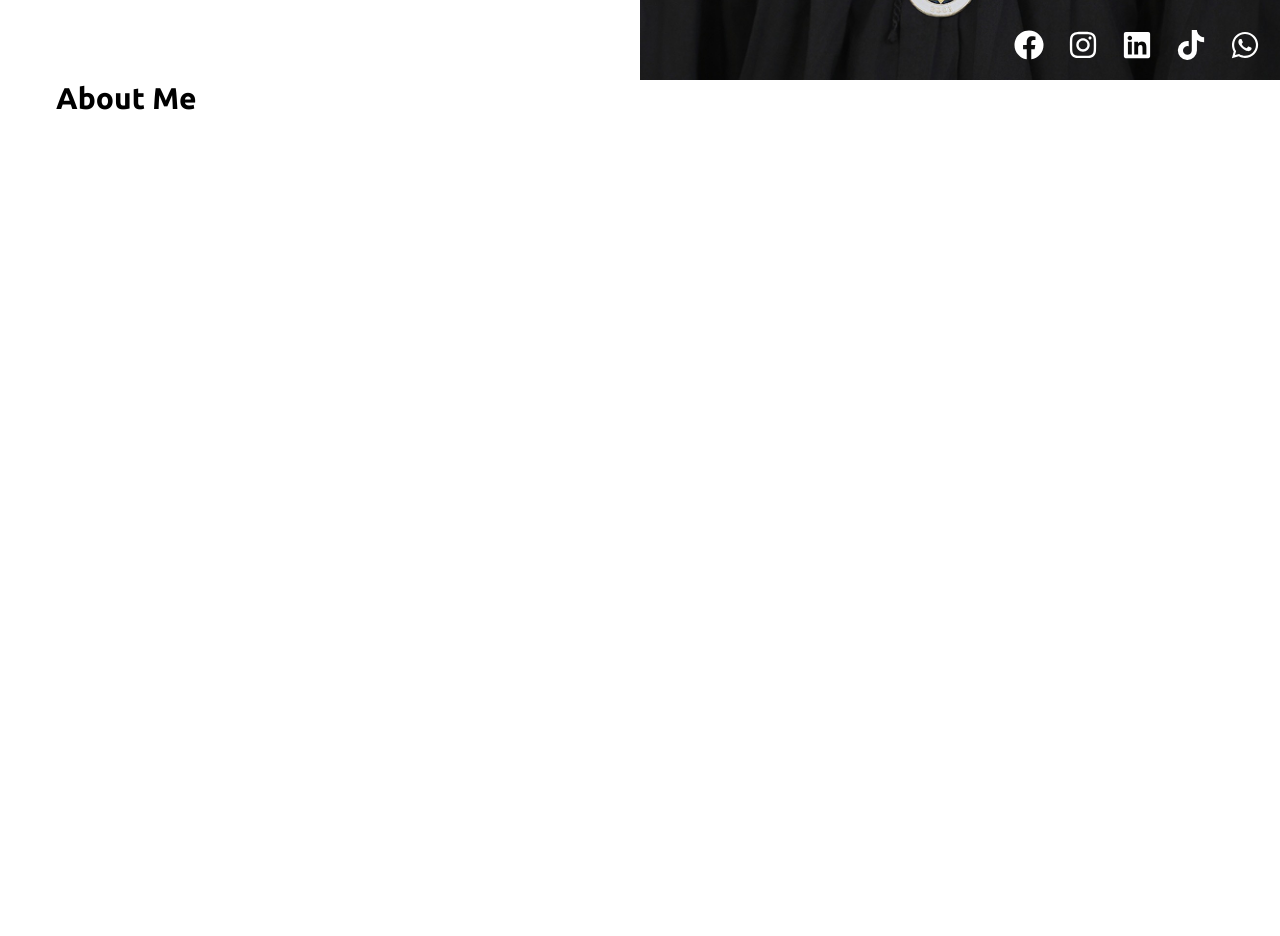
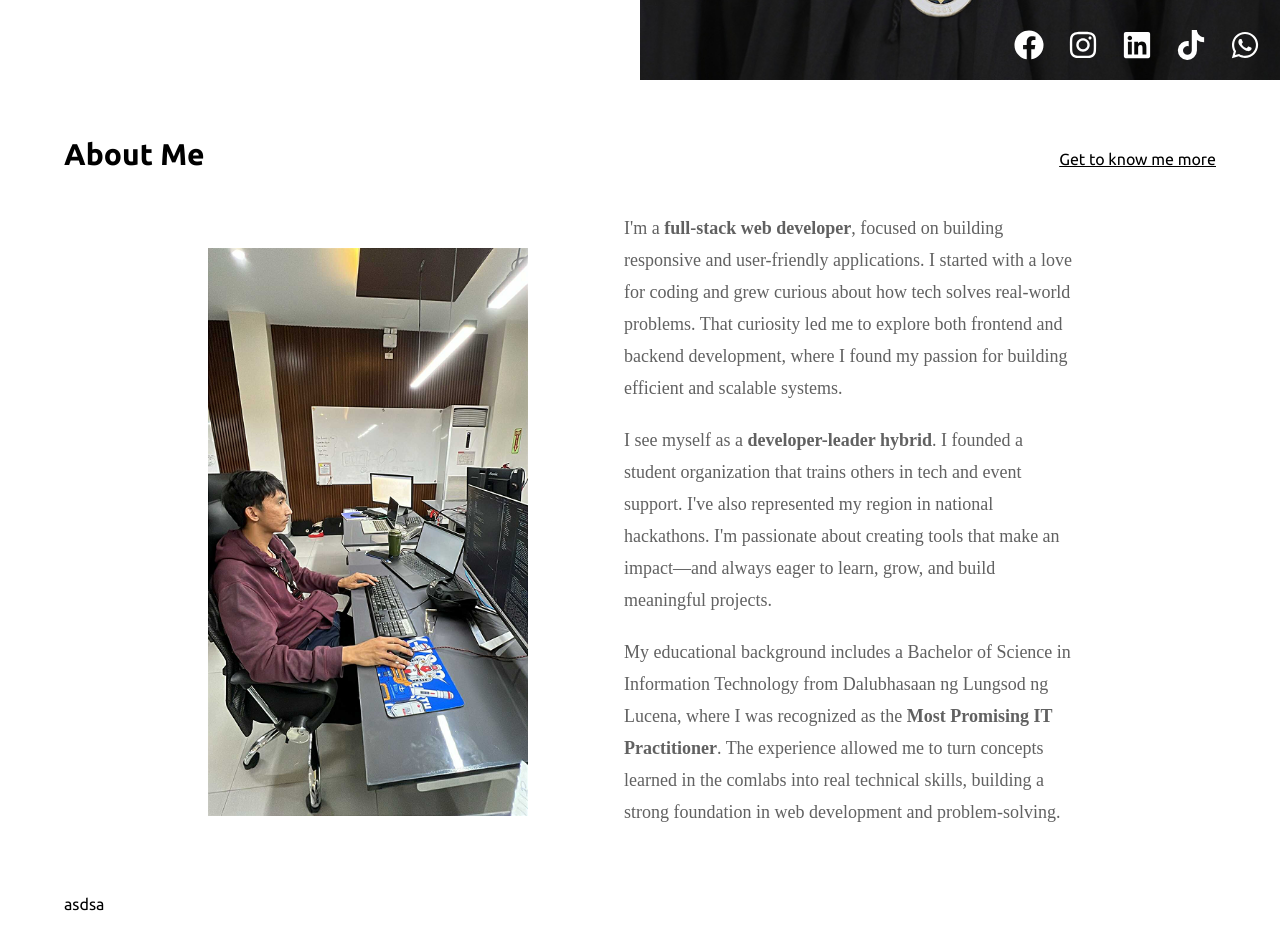
Before and after one commit to gemrey13/gemrey13.github.io, a React (Vite) app: page / in a window 1280 px wide. Shown: the part 720-1656 px from the top of the page. Before the commit the page ends 836 px from the top, so only its background shows below. Built offline with nearby package versions, Linux system fonts and the light colour scheme; a web font is replaced by a local one.

Commit message:
Refactor code structure for improved readability and maintainability

```diff
--- a/src/components/sections/AboutMeSection.tsx
+++ b/src/components/sections/AboutMeSection.tsx
@@ -1,9 +1,51 @@
 import Title from "../ui/Title";
+import CodingPic from "../../assets/photos/Gem Coding.png";
 
 const AboutMeSection = () => {
   return (
-    <section>
-      <Title header="About Me" />
+    <section className="mt-14 h-screen">
+      <Title
+        header="About Me"
+        linkTitle="Get to know me more"
+        internalLink="asdas"
+      />
+      <div className="font-droid text-secondary my-6 flex flex-col-reverse md:mx-4 md:my-10 md:flex-row justify-center items-center md:space-x-24">
+          <img
+            src={CodingPic}
+            alt="Gem Coding in a desktop environment"
+            className="h-auto w-80"
+          />
+        <article className="flex flex-col space-y-5 md:w-[40%] md:text-lg/8">
+          <p>
+            I'm a <span className="font-bold">full-stack web developer</span>,
+            focused on building responsive and user-friendly applications. I
+            started with a love for coding and grew curious about how tech
+            solves real-world problems. That curiosity led me to explore both
+            frontend and backend development, where I found my passion for
+            building efficient and scalable systems.
+          </p>
+
+          <p>
+            I see myself as a{" "}
+            <span className="font-bold">developer-leader hybrid</span>. I
+            founded a student organization that trains others in tech and event
+            support. I've also represented my region in national hackathons. I'm
+            passionate about creating tools that make an impact—and always eager
+            to learn, grow, and build meaningful projects.
+          </p>
+
+          <p className="mb-6">
+            My educational background includes a Bachelor of Science in
+            Information Technology from Dalubhasaan ng Lungsod ng Lucena, where
+            I was recognized as the{" "}
+            <span className="font-bold">Most Promising IT Practitioner</span>.
+            The experience allowed me to turn concepts learned in the comlabs
+            into real technical skills, building a strong foundation in web
+            development and problem-solving.
+          </p>
+        </article>
+      </div>
+      asdsa
     </section>
   );
 };
--- a/src/components/sections/HeroSection.tsx
+++ b/src/components/sections/HeroSection.tsx
@@ -59,9 +59,9 @@ const HeroSection = () => {
   }, [index, setIndex]);
 
   return (
-    <section className="grid h-screen md:mt-0 md:grid-cols-2">
+    <section className="grid mt-4 h-[80%] md:mt-0 md:grid-cols-2">
       {/* Text Section */}
-      <div className="mx-5 flex flex-col justify-center space-y-6 md:mx-14">
+      <div className="mx-5 my-8 flex flex-col justify-center space-y-6 md:mx-16">
         <h1 className="relative pb-8 text-2xl font-semibold md:pb-12 md:text-5xl">
           Hello, I'm Gem. <br />
           <AnimatePresence>
--- a/src/components/ui/Title.tsx
+++ b/src/components/ui/Title.tsx
@@ -8,10 +8,10 @@ interface TitleProps {
 
 const Title = ({ header, linkTitle, internalLink }: TitleProps) => {
   return (
-    <div>
-      <h2 className="text-lg md:text-3xl font-semibold">{header}</h2>
+    <div className={internalLink && linkTitle ? "flex items-baseline justify-between" : ""}>
+      <h2 className="text-xl md:text-3xl font-semibold">{header}</h2>
       {linkTitle && internalLink ? (
-        <Link to={internalLink}>{linkTitle}</Link>
+        <Link to={internalLink} className="underline text-sm md:text-base">{linkTitle}</Link>
       ) : null}
     </div>
   );
--- a/src/pages/Home.tsx
+++ b/src/pages/Home.tsx
@@ -5,7 +5,7 @@ const Home = () => {
   return (
     <>
       <HeroSection />
-      <div className="mx-5 md:mx-14">
+      <div className="mx-5 md:mx-16">
         <AboutMeSection />
       </div>
     </>
```
Also changed, not shown: src/assets/photos/Gem Coding.png (added).
